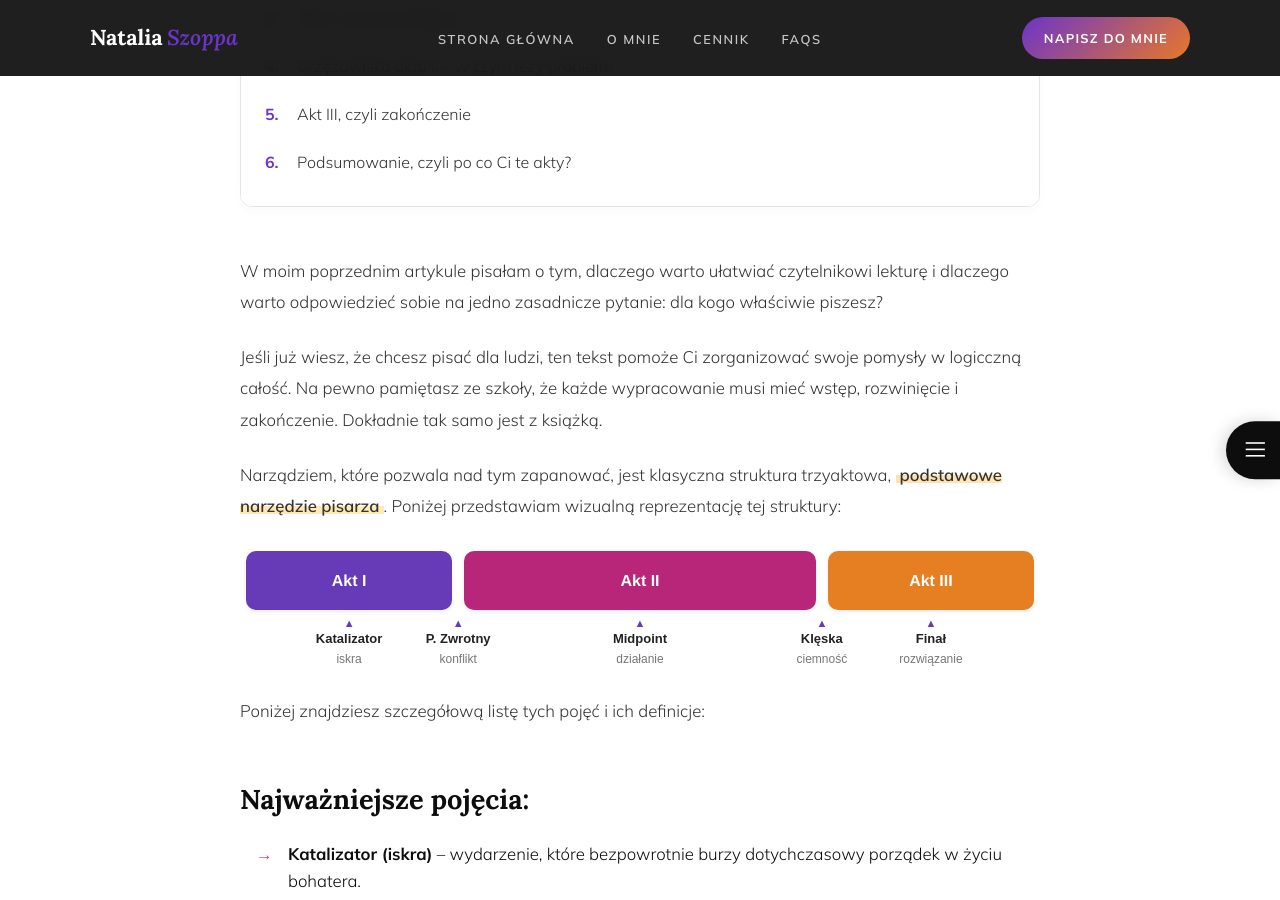
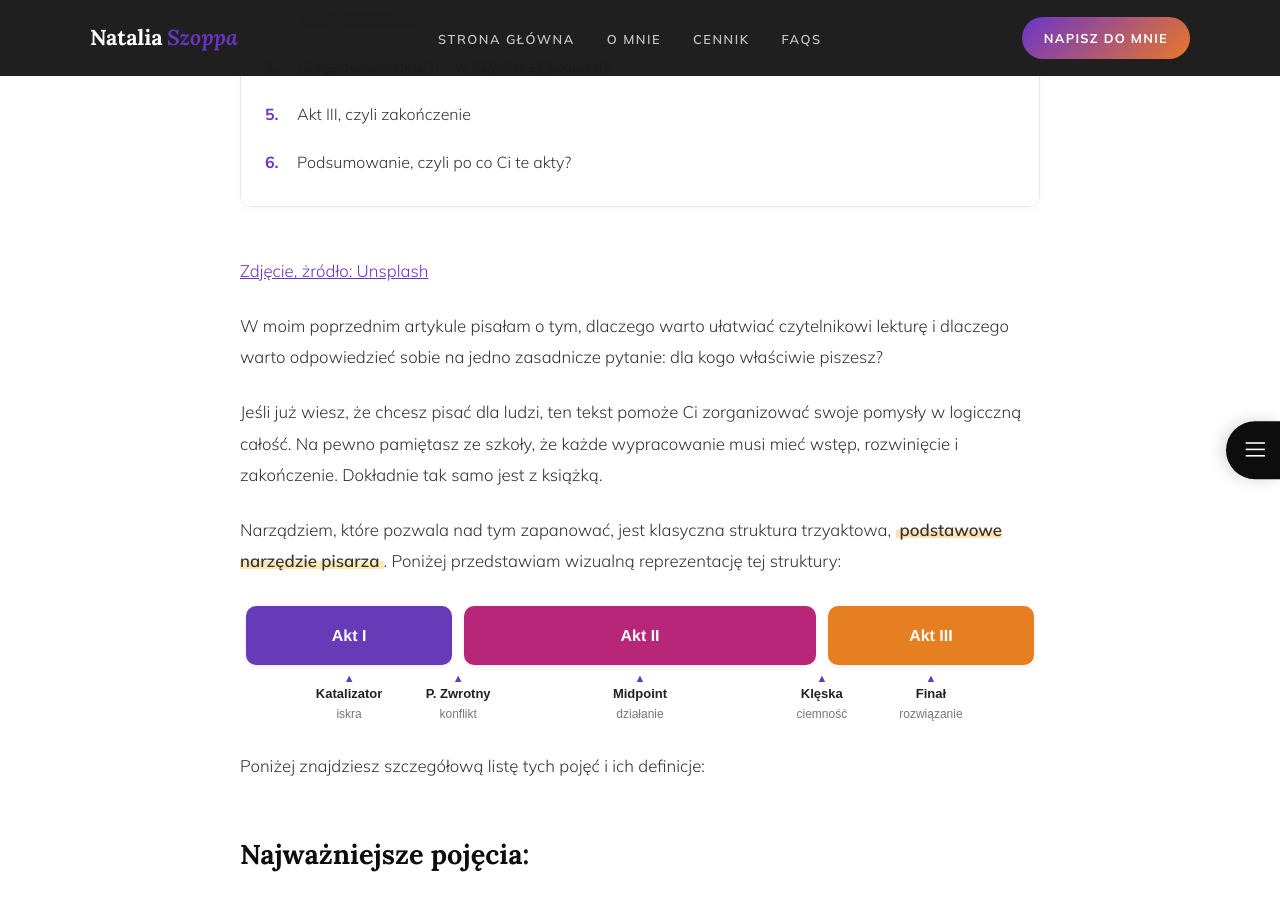
Before and after one commit to Bonnie00726/nataliaszoppa, a Jekyll site: the page built from _posts/2026-06-04-struktura-trzech-aktow2.md, in a window 1280 px wide and 900 px high, scrolled down 1059 px. Built offline with Jekyll 4.4.1, drawn with Linux system fonts in a browser that asks for light colours; comment, search, counter and statistics services are not loaded; some of the changed lines change nothing that is shown.

Commit message:
Update 2026-06-04-struktura-trzech-aktow2.md

```diff
--- a/_posts/2026-06-04-struktura-trzech-aktow2.md
+++ b/_posts/2026-06-04-struktura-trzech-aktow2.md
@@ -3,7 +3,7 @@
 title: "Struktura trzech aktów – podstawa dobrej książki"
 date: 2026-06-04 10:00:00 +0200
 author: Natalia Szoppa
-image: https://images.unsplash.com/photo-1504691342899-4d92b50853e1
+image: [https://images.unsplash.com/photo-1638802538115-041e14d28d6a]
 tags: [porady pisarskie, warsztat, struktura]
 ---
 
@@ -108,6 +108,8 @@
   }
 }
 </style>
+
+<a href="https://unsplash.com/photos/a-multicolored-building-made-of-wooden-blocks-7ezVb0oTQ6M">Zdjęcie, żródło: Unsplash</a>
 
 W moim poprzednim artykule pisałam o tym, dlaczego warto ułatwiać czytelnikowi lekturę i dlaczego warto odpowiedzieć sobie na jedno zasadnicze pytanie: dla kogo właściwie piszesz?
 
```
